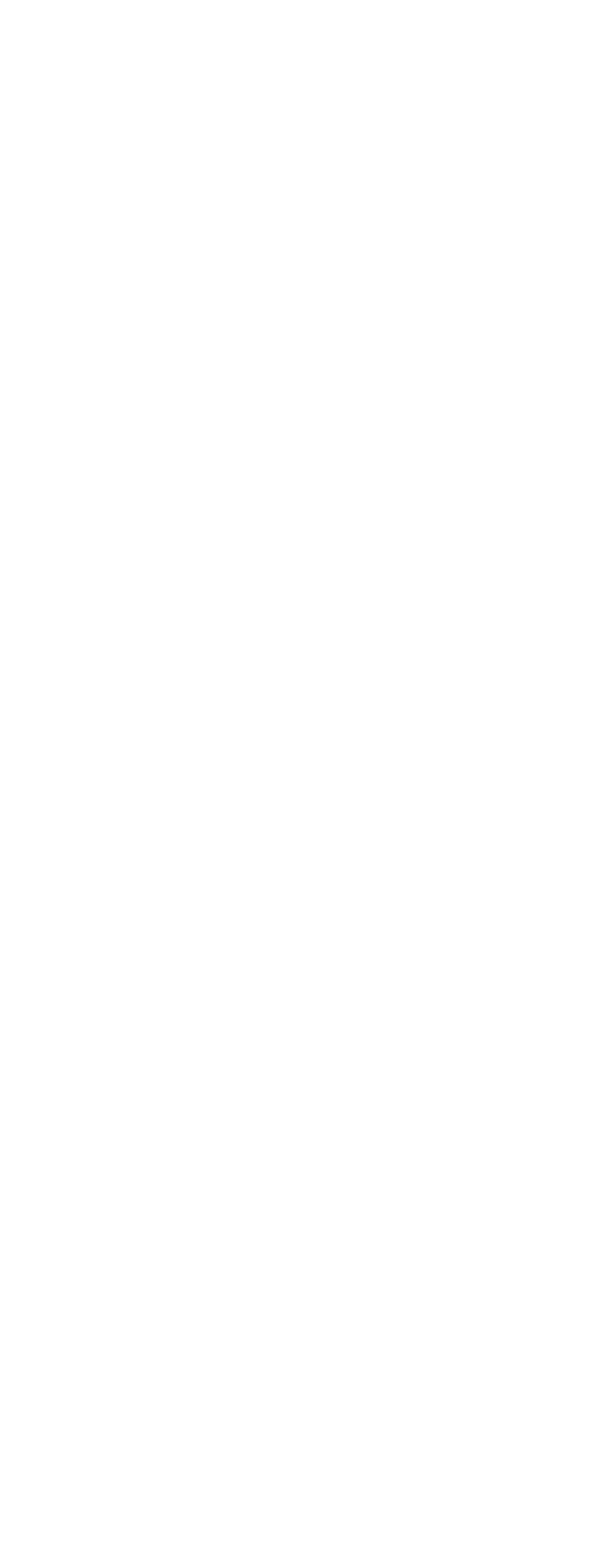
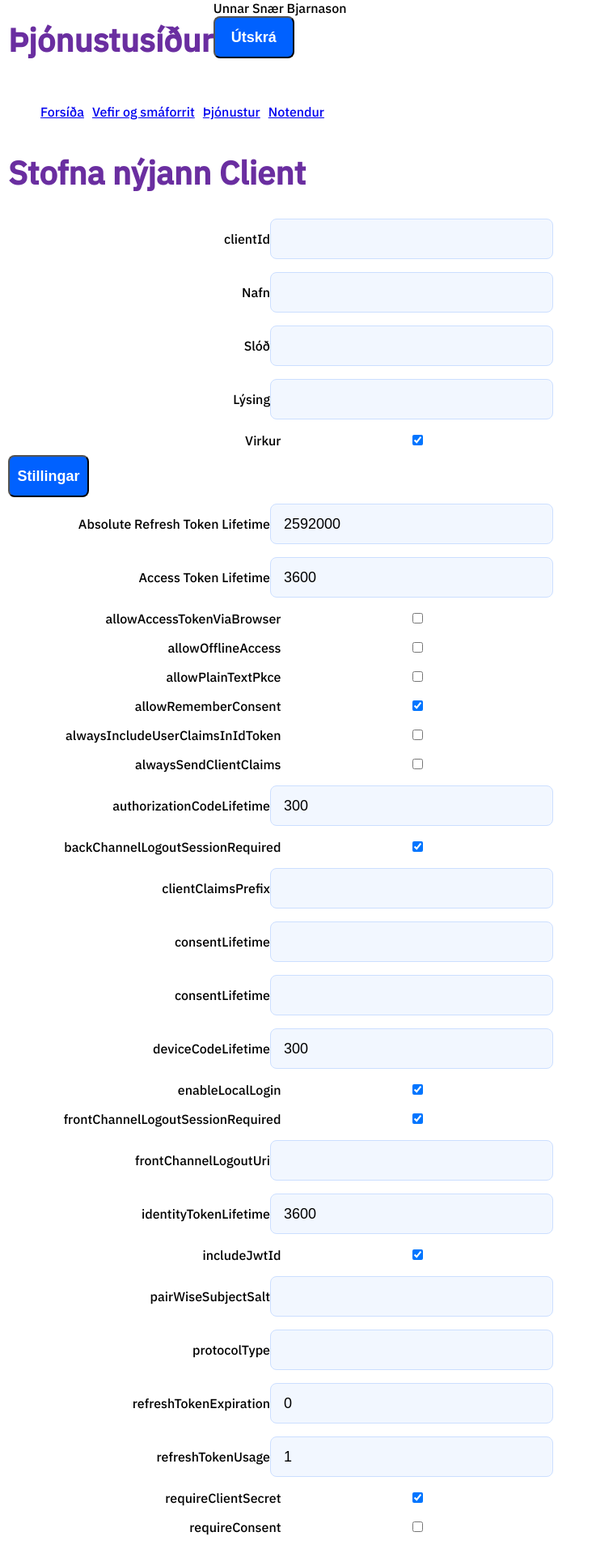
Before and after one commit to unnarb/admin-tmp, a React (Create React App) app: page /app/create in a window 1280 px wide. Shown: the top 1913 px of the page at 81% size, without its empty margins (0-737 px from the left). Before the commit the page ends 800 px from the top, so only its background shows below. Built offline with nearby package versions, Linux system fonts and the light colour scheme; sample sign-in values are in the browser's storage.

Commit message:
Basic styling. Client checkbox working

```diff
--- a/src/App.tsx
+++ b/src/App.tsx
@@ -18,8 +18,8 @@ const App = () => {
         <Route path={'/'} exact component={RedirectToMain} />
         <Route path={'/main'} exact component={Main} />
         <Route path={'/login'} exact component={Login} />
-        <Route path={'/clients'} exact component={Clients} />
-        <Route path={'/clients/create'} exact component={ClientCard} />
+        <Route path={'/app'} exact component={Clients} />
+        <Route path={'/app/create'} exact component={ClientCard} />
         <Route path={'/resources'} exact component={ResourcesCard} />
         <Route path={'/users'} exact component={UsersCard} />
       </BrowserRouter>
--- a/src/components/secure/ClientCard.tsx
+++ b/src/components/secure/ClientCard.tsx
@@ -11,18 +11,18 @@ type Props = {
 
 const ClientCard: React.FC<Props> = ({ client }) => {
 
+  let response = { 'statusCode': 200, 'message': [], 'error': null }
+
   if (client == null)
   {
     client = new ClientDTO();
   }
 
   const save = async (client: ClientDTO) => {
-    const response = await axios.post(
-      `./clients`, client
+    response = await axios.post(
+      '/clients', client
     );
     console.log(response);
-    alert("Save pushed: " + client.clientName);
-
   };
 
   const back = () => {
@@ -37,6 +37,9 @@ const ClientCard: React.FC<Props> = ({ client }) => {
 
   return (
     <Wrapper>
+      <div className="clientcard__container__response">
+        {response.message}
+      </div>
       <div className="clientcard__wrapper">
         <div className="clientcard__container">
           <h1>Stofna nýjann Client</h1>
@@ -81,7 +84,7 @@ const ClientCard: React.FC<Props> = ({ client }) => {
 
               <div className="clientcard__container__field">
                 <label className="clientcard__label">Virkur</label>
-                <input type="checkbox" className="clientcard__checkbox" defaultValue={client.enabled.toString()} onChange={e => client.enabled = e.target.checked}></input>
+                <input type="checkbox" className="clientcard__checkbox" defaultChecked={client.enabled} onChange={e => client.enabled = e.target.checked}></input>
               </div>
 
               <div className="clientcard__container__button">
@@ -113,7 +116,7 @@ const ClientCard: React.FC<Props> = ({ client }) => {
                 <label className="clientcard__label">allowAccessTokenViaBrowser</label>
                 <input
                   type="checkbox"
-                  defaultValue={client.allowAccessTokenViaBrowser.toString()}
+                  defaultChecked={client.allowAccessTokenViaBrowser}
                   onChange={e => client.allowAccessTokenViaBrowser = e.target.checked}
                   className="clientcard__input"
                 />
@@ -122,7 +125,7 @@ const ClientCard: React.FC<Props> = ({ client }) => {
                 <label className="clientcard__label">allowOfflineAccess</label>
                 <input
                   type="checkbox"
-                  defaultValue={client.allowOfflineAccess.toString()}
+                  defaultChecked={client.allowOfflineAccess}
                   onChange={e => client.allowOfflineAccess = e.target.checked}
                   className="clientcard__input"
                 />
@@ -131,7 +134,7 @@ const ClientCard: React.FC<Props> = ({ client }) => {
                 <label className="clientcard__label">allowPlainTextPkce</label>
                 <input
                   type="checkbox"
-                  defaultValue={client.allowPlainTextPkce.toString()}
+                  defaultChecked={client.allowPlainTextPkce}
                   onChange={e => client.allowPlainTextPkce = e.target.checked}
                   className="clientcard__input"
                 />
@@ -140,7 +143,7 @@ const ClientCard: React.FC<Props> = ({ client }) => {
                 <label className="clientcard__label">allowRememberConsent</label>
                 <input
                   type="checkbox"
-                  defaultValue={client.allowRememberConsent.toString()}
+                  defaultChecked={client.allowRememberConsent}
                   onChange={e => client.allowRememberConsent = e.target.checked}
                   className="clientcard__input"
                 />
@@ -149,7 +152,7 @@ const ClientCard: React.FC<Props> = ({ client }) => {
                 <label className="clientcard__label">alwaysIncludeUserClaimsInIdToken</label>
                 <input
                   type="checkbox"
-                  defaultValue={client.alwaysIncludeUserClaimsInIdToken.toString()}
+                  defaultChecked={client.alwaysIncludeUserClaimsInIdToken}
                   onChange={e => client.alwaysIncludeUserClaimsInIdToken = e.target.checked}
                   className="clientcard__input"
                 />
@@ -158,7 +161,7 @@ const ClientCard: React.FC<Props> = ({ client }) => {
                 <label className="clientcard__label">alwaysSendClientClaims</label>
                 <input
                   type="checkbox"
-                  defaultValue={client.alwaysSendClientClaims.toString()}
+                  defaultChecked={client.alwaysSendClientClaims}
                   onChange={e => client.alwaysSendClientClaims = e.target.checked}
                   className="clientcard__input"
                 />
@@ -176,13 +179,13 @@ const ClientCard: React.FC<Props> = ({ client }) => {
                 <label className="clientcard__label">backChannelLogoutSessionRequired</label>
                 <input
                   type="checkbox"
-                  defaultValue={client.backChannelLogoutSessionRequired.toString()}
+                  defaultChecked={client.backChannelLogoutSessionRequired}
                   onChange={e => client.backChannelLogoutSessionRequired = e.target.checked}
                   className="clientcard__input"
                 />
               </div>
               <div className="clientcard__container__field">
-                <label className="clientcard__label">backChannelLogoutSessionRequired</label>
+                <label className="clientcard__label">clientClaimsPrefix</label>
                 <input
                   type="text"
                   defaultValue={client.clientClaimsPrefix}
@@ -224,7 +227,7 @@ const ClientCard: React.FC<Props> = ({ client }) => {
                 <label className="clientcard__label">enableLocalLogin</label>
                 <input
                   type="checkbox"
-                  defaultValue={client.enableLocalLogin.toString()}
+                  defaultChecked={client.enableLocalLogin}
                   onChange={e => client.enableLocalLogin = e.target.checked}
                   className="clientcard__input"
                 />
@@ -234,7 +237,7 @@ const ClientCard: React.FC<Props> = ({ client }) => {
                 <label className="clientcard__label">frontChannelLogoutSessionRequired</label>
                 <input
                   type="checkbox"
-                  defaultValue={client.frontChannelLogoutSessionRequired.toString()}
+                  defaultChecked={client.frontChannelLogoutSessionRequired}
                   onChange={e => client.frontChannelLogoutSessionRequired = e.target.checked}
                   className="clientcard__input"
                 />
@@ -264,7 +267,7 @@ const ClientCard: React.FC<Props> = ({ client }) => {
                 <label className="clientcard__label">includeJwtId</label>
                 <input
                   type="checkbox"
-                  defaultValue={client.includeJwtId.toString()}
+                  defaultChecked={client.includeJwtId}
                   onChange={e => client.includeJwtId = e.target.checked}
                   className="clientcard__input"
                 />
@@ -314,7 +317,7 @@ const ClientCard: React.FC<Props> = ({ client }) => {
                 <label className="clientcard__label">requireClientSecret</label>
                 <input
                   type="checkbox"
-                  defaultValue={client.requireClientSecret.toString()}
+                  defaultChecked={client.requireClientSecret}
                   onChange={e => client.requireClientSecret = e.target.checked}
                   className="clientcard__input"
                 />
@@ -324,7 +327,7 @@ const ClientCard: React.FC<Props> = ({ client }) => {
                 <label className="clientcard__label">requireConsent</label>
                 <input
                   type="checkbox"
-                  defaultValue={client.requireConsent.toString()}
+                  defaultChecked={client.requireConsent}
                   onChange={e => client.requireConsent = e.target.checked}
                   className="clientcard__input"
                 />
@@ -334,7 +337,7 @@ const ClientCard: React.FC<Props> = ({ client }) => {
                 <label className="clientcard__label">requirePkce</label>
                 <input
                   type="checkbox"
-                  defaultValue={client.requirePkce.toString()}
+                  defaultChecked={client.requirePkce}
                   onChange={e => client.requirePkce = e.target.checked}
                   className="clientcard__input"
                 />
@@ -354,7 +357,7 @@ const ClientCard: React.FC<Props> = ({ client }) => {
                 <label className="clientcard__label">updateAccessTokenClaimsOnRefresh</label>
                 <input
                   type="checkbox"
-                  defaultValue={client.updateAccessTokenClaimsOnRefresh.toString()}
+                  defaultChecked={client.updateAccessTokenClaimsOnRefresh}
                   onChange={e => client.updateAccessTokenClaimsOnRefresh = e.target.checked}
                   className="clientcard__input"
                 />
--- a/src/components/secure/Clients.tsx
+++ b/src/components/secure/Clients.tsx
@@ -76,7 +76,7 @@ class Clients extends Component {
           <h2>Vefir og smáforrit</h2>
           <div className="clients__container__options">
               <div className="clients__container__button">
-                  <Link to={'/clients/create'} className="clients__button__new">Bæta við nýjum</Link>
+                  <Link to={'/app/create'} className="clients__button__new">Bæta við nýjum</Link>
               </div>
             <div className="clients__container__field">
 
--- a/src/components/secure/Header.tsx
+++ b/src/components/secure/Header.tsx
@@ -19,7 +19,7 @@ class Header extends Component {
             <Redirect to={'/login'} />
         }
         return (
-            <div className="header__container">
+            <header className="header__container">
                 <h1>Þjónustusíður</h1>
                 <div className="header__container__user">
                     <div className="header__user">
@@ -29,7 +29,7 @@ class Header extends Component {
                     </div>
                     </div>
                 </div>
-            </div>)
+            </header>)
     }
 }
 
--- a/src/components/secure/Nav.tsx
+++ b/src/components/secure/Nav.tsx
@@ -6,8 +6,7 @@ const Nav = () => (
         <nav className="nav__navigation">
             <ul>
                 <li><NavLink to={'/'} className="nav__link" >Forsíða</NavLink></li>
-                <li><NavLink to={'/clients'} className="nav__link" >Vefir og smáforrit</NavLink></li>
-                <li><NavLink to={'/clients'} className="nav__link" >Vefir og smáforrit</NavLink></li>
+                <li><NavLink to={'/app'} className="nav__link" >Vefir og smáforrit</NavLink></li>
                 <li><NavLink to={'/resources'} className="nav__link" >Þjónustur</NavLink></li>
                 <li><NavLink to={'/users'} className="nav__link" >Notendur</NavLink></li>
             </ul>
--- a/src/styles/App.scss
+++ b/src/styles/App.scss
@@ -1,4 +1,7 @@
 @import "./Fonts";
 @import "./Base";
 @import "./Variables";
+
+@import "./Header";
 @import "./Login";
+@import "./Client";
--- /dev/null
+++ b/src/styles/Client.scss
@@ -0,0 +1,3 @@
+.clientcard__wrapper {
+  max-width: 666px;
+}
--- /dev/null
+++ b/src/styles/_Header.scss
@@ -0,0 +1,31 @@
+// <header className="header__container">
+// <h1>Þjónustusíður</h1>
+// <div className="header__container__user">
+//     <div className="header__user">
+//     Unnar Snær Bjarnason
+//     <div className="header__container-logout">
+//         <button className="header__button__logout" onClick={() => this.logout()}>Útskrá</button>
+//     </div>
+//     </div>
+// </div>
+// </header>
+
+header {
+  width: 100%;
+  height: 112px;
+  background: #ffffff;
+  display: flex;
+  flex-wrap: no-wrap;
+
+  h1 {
+    flex-basis: 20%;
+  }
+
+  .header__container__user {
+    display: flex;
+
+    .header__user {
+      justify-content: flex-end;
+    }
+  }
+}
--- a/src/styles/_base.scss
+++ b/src/styles/_base.scss
@@ -41,3 +41,50 @@ ul {
     margin: 0 10px 0 0;
   }
 }
+
+h1 {
+  color: #6a2ea0;
+  font-size: 40px;
+  font-style: normal;
+  font-weight: 600;
+  line-height: 44px;
+  letter-spacing: 0em;
+}
+
+h2 {
+  color: #6a2ea0;
+  font-family: IBM Plex Sans;
+  font-size: 34px;
+  font-style: normal;
+  font-weight: 600;
+  line-height: 44px;
+  letter-spacing: 0em;
+  text-align: left;
+}
+
+h3 {
+  font-family: IBM Plex Sans;
+  font-size: 24px;
+  font-style: normal;
+  font-weight: 600;
+  line-height: 34px;
+  letter-spacing: 0em;
+  text-align: left;
+}
+
+div[class$="container__field"] {
+  display: flex;
+  width: 100%;
+  padding: 8px;
+  align-items: center;
+
+  label {
+    flex-basis: 50%;
+    text-align: right;
+  }
+
+  input {
+    flex-basis: 50%;
+    justify-self: flex-end;
+  }
+}
```
Also changed, not shown: src/styles/_Fonts.scss (+0 -21 lines).
